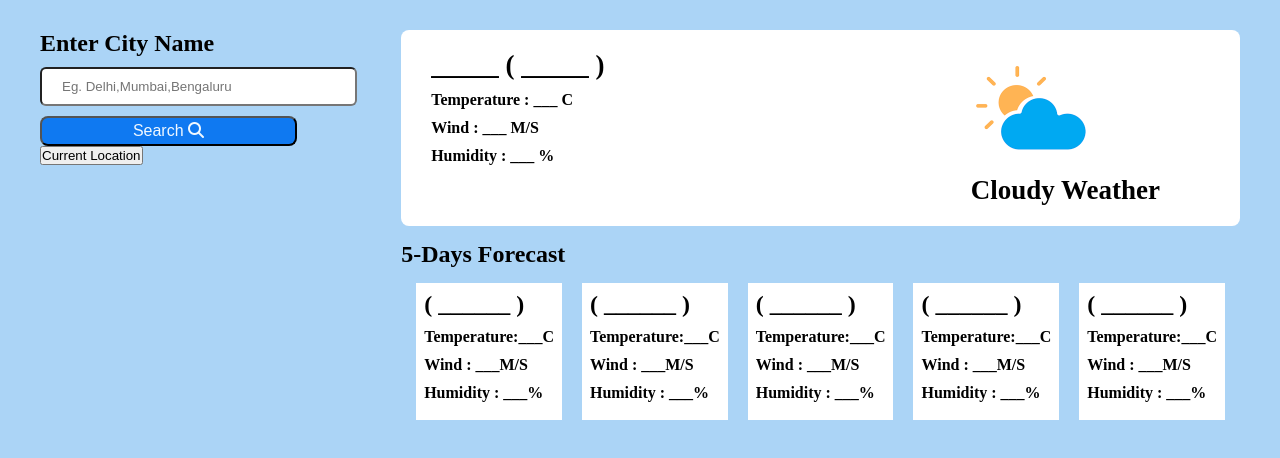
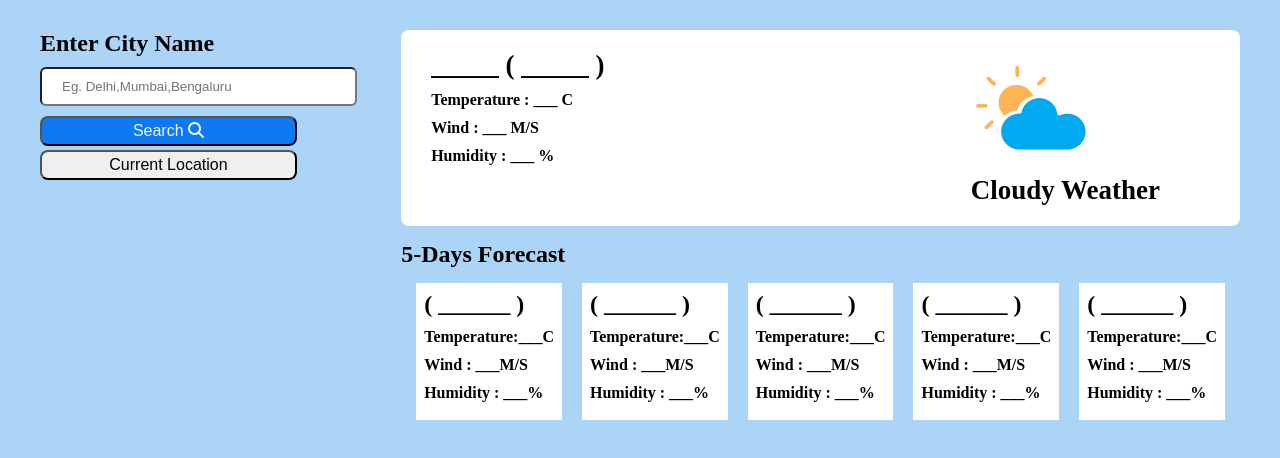
Before and after one commit to arhumjain2004/Weather-forecast-webpage, a plain HTML site: page index.html in a window 1280 px wide. Shown: the part 74-532 px from the top of the page. Drawn offline with Linux system fonts and the light colour scheme.

Commit message:
Update style.css

```diff
--- a/style.css
+++ b/style.css
@@ -45,7 +45,7 @@ input{
     font-size: medium;
 
 }
-#location{
+.location-btn{
     width:80%;
     height:30px;
     border-radius:8px;
```
